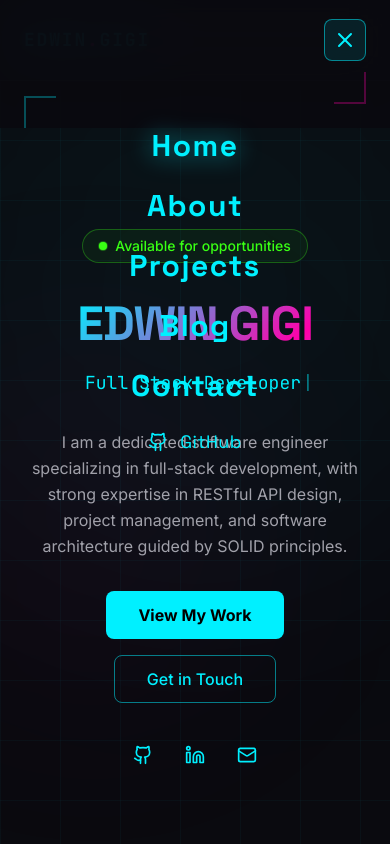
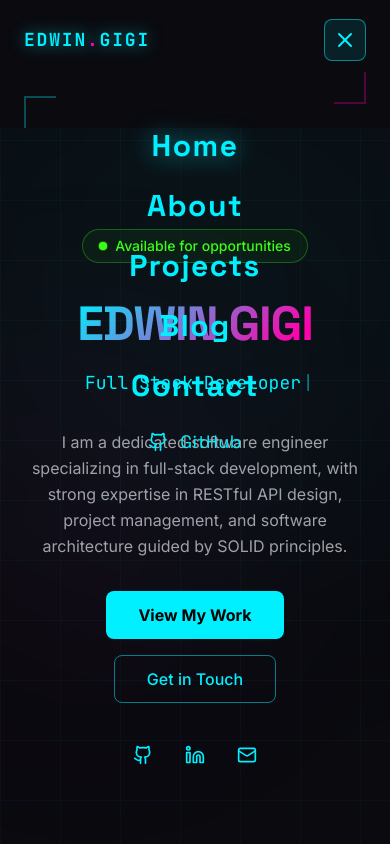
Before and after one commit to EdwinGigi/EdwinGigi.github.io, a React (Vite) app in the folder frontend/: page / in a window 390 px wide. Both pictures are taken after a click on the button "Open menu". Shown: the top 844 px of the page. Built offline with nearby package versions, Linux system fonts and the light colour scheme.

Commit message:
Fix stacking context for mobile menu to stop obscuring the brand text

```diff
--- a/frontend/src/components/Navbar.jsx
+++ b/frontend/src/components/Navbar.jsx
@@ -62,7 +62,7 @@ export default function Navbar() {
         scrolled ? 'bg-surface/95' : 'bg-surface/60'
       )}
     >
-      <nav className="mx-auto flex h-20 max-w-7xl items-center justify-between px-6">
+      <nav className="relative z-50 mx-auto flex h-20 max-w-7xl items-center justify-between px-6">
         {/* ── Brand ── */}
         <Link
           to="/"
@@ -127,7 +127,7 @@ export default function Navbar() {
           <button
             type="button"
             onClick={() => setMobileOpen((prev) => !prev)}
-            className="relative z-50 rounded-lg border border-neon-cyan/50 bg-neon-cyan/10 p-2 text-neon-cyan backdrop-blur-md transition-colors hover:bg-neon-cyan/20 md:hidden"
+            className="rounded-lg border border-neon-cyan/50 bg-neon-cyan/10 p-2 text-neon-cyan backdrop-blur-md transition-colors hover:bg-neon-cyan/20 md:hidden"
             aria-label={mobileOpen ? 'Close menu' : 'Open menu'}
             aria-expanded={mobileOpen}
           >
@@ -162,7 +162,8 @@ export default function Navbar() {
       <AnimatePresence>
         {mobileOpen && (
           <motion.div
-            className="fixed inset-0 z-40 flex flex-col items-center justify-start bg-[#0a0a0f]/95 pt-32 backdrop-blur-xl md:hidden"
+            className="fixed inset-0 z-40 flex flex-col items-center justify-start pt-32 md:hidden"
+            style={{ backgroundColor: '#0a0a0f' }}
             initial={{ opacity: 0 }}
             animate={{ opacity: 1 }}
             exit={{ opacity: 0 }}
```
